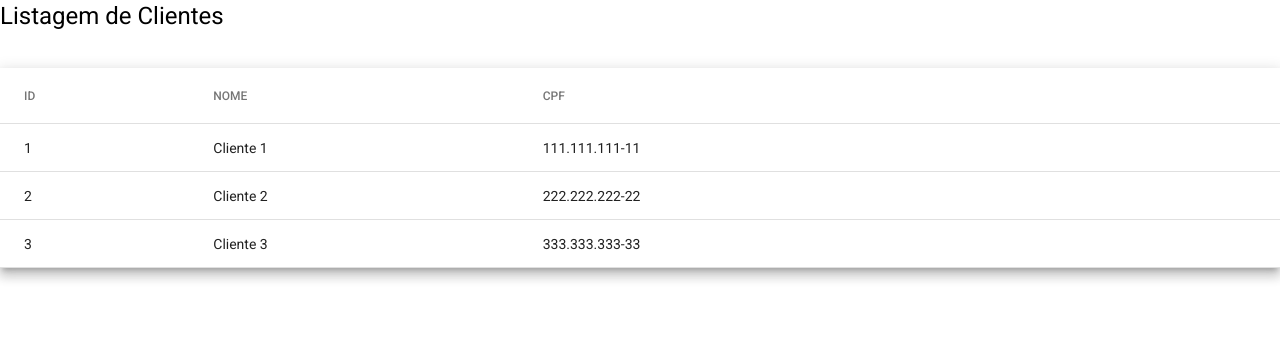
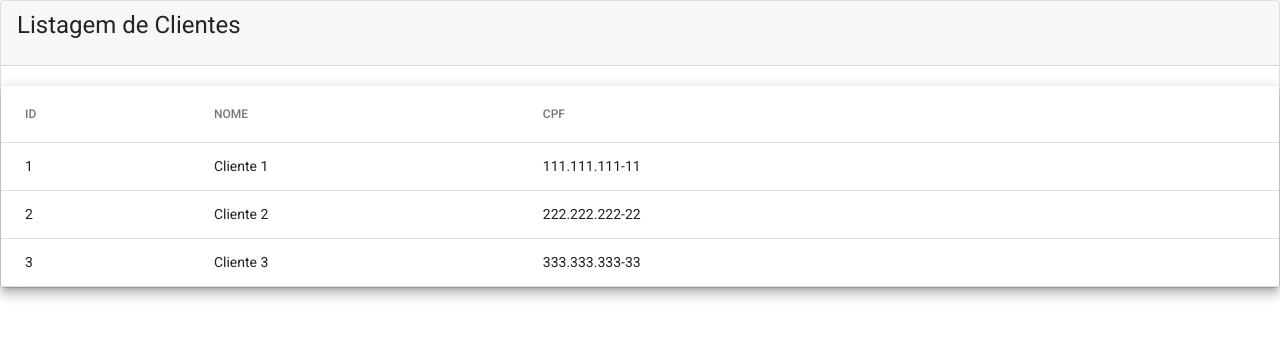
Before and after one commit to Magnothiago/Transporte-Web, an Angular app: page / in a window 1280 px wide. Shown: the top 338 px of the page. Built offline with nearby package versions, Linux system fonts and the light colour scheme.

Commit message:
modificacao no styles.css

```diff
--- a/angular.json
+++ b/angular.json
@@ -28,6 +28,7 @@
             ],
             "styles": [
               "./node_modules/@angular/material/prebuilt-themes/indigo-pink.css",
+              "node_modules/bootstrap/dist/css/bootstrap.min.css",
               "src/styles.css"
             ],
             "scripts": []
--- a/package.json
+++ b/package.json
@@ -21,6 +21,7 @@
     "@angular/platform-browser": "~11.2.10",
     "@angular/platform-browser-dynamic": "~11.2.10",
     "@angular/router": "~11.2.10",
+    "bootstrap": "^5.0.0-beta3",
     "rxjs": "~6.6.0",
     "tslib": "^2.0.0",
     "zone.js": "~0.11.3"
--- a/src/styles.css
+++ b/src/styles.css
@@ -1,4 +1,4 @@
-/* You can add global styles to this file, and also import other style files */
+@import "~bootstrap/dist/css/bootstrap.css";
 
 html, body { height: 100%; }
 body { margin: 0; font-family: Roboto, "Helvetica Neue", sans-serif; }
```
Also changed, not shown: 1 other file (tests, documents, lock files or other folders).
